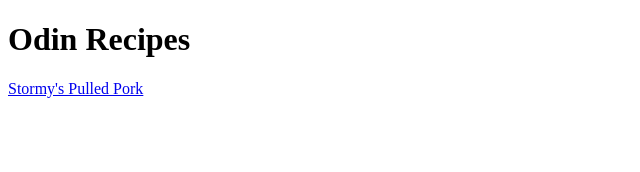
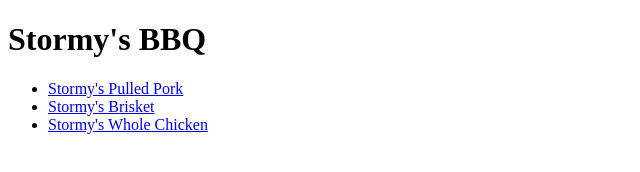
Before and after one commit to SuperMurse/odin-recipes1, a plain HTML site: page index.html in a window 1280 px wide. Shown: the whole page, without its empty margins (0-640 px from the left). Drawn offline with Linux system fonts and the light colour scheme.

Commit message:
added 3 new recipes

```diff
--- a/index.html
+++ b/index.html
@@ -7,10 +7,11 @@
     </head>
 
     <body>
-        <h1>Odin Recipes</h1>
-        <p><a href="recipes/pulledpork.html" target="_blank">Stormy's Pulled Pork</a></p>
-
-
+        <h1>Stormy's BBQ</h1>
+            <ul>
+                <li><a href="recipes/pulledpork.html" target="_blank">Stormy's Pulled Pork</a></li>
+                <li><a href="recipes/brisket.html" target="_blank">Stormy's Brisket</a></li>
+                <li><a href="recipes/chicken.html" target="_blank">Stormy's Whole Chicken</a></li>
 
 
 
```
